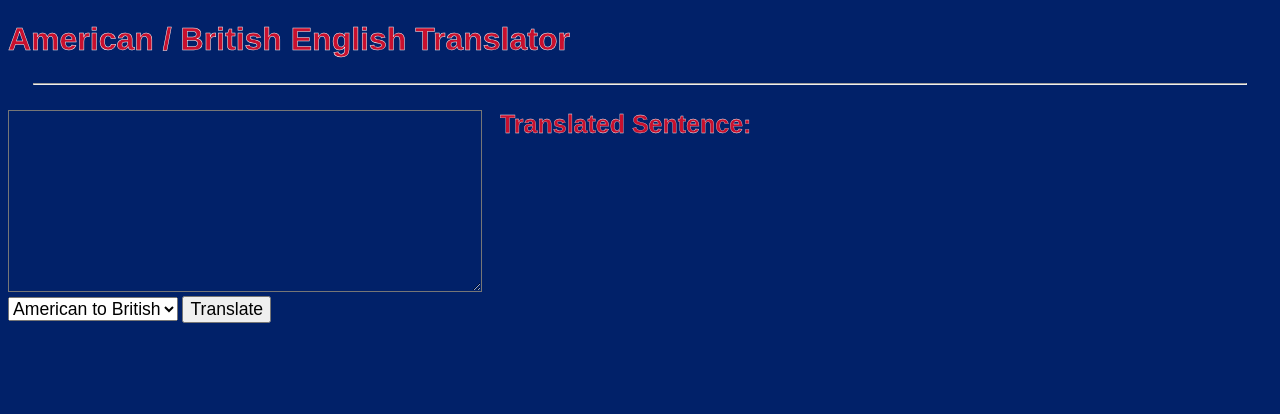
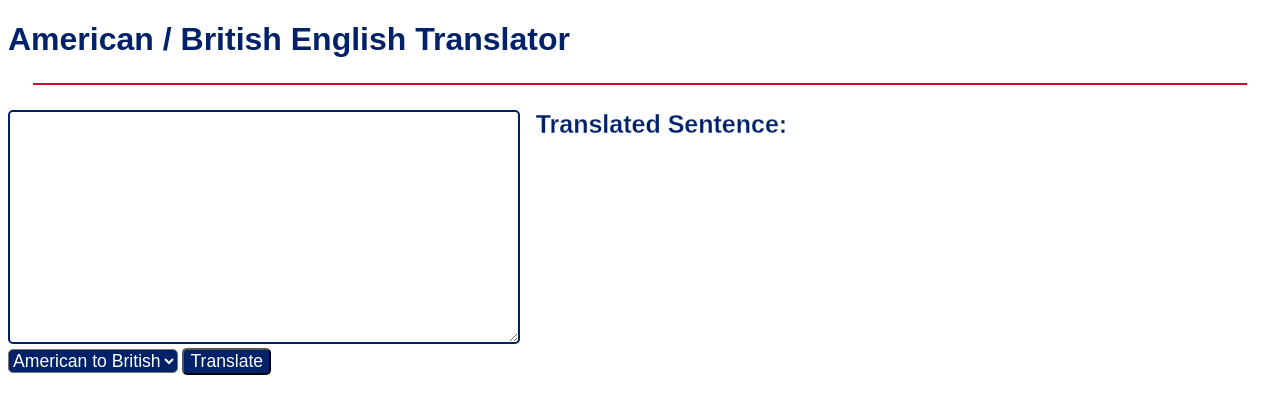
Before and after one commit to alevanni/american-british-translator, a website: page views/index.html in a window 1280 px wide. Drawn offline with Linux system fonts and the light colour scheme.

Commit message:
Inverted The background and the text colors

```diff
--- a/public/style.css
+++ b/public/style.css
@@ -1,14 +1,22 @@
 code {
   background: #d0d0d5;
 }
+:root {
+  --main-bg-color: white;
+  --main-text-color: #012169;
+  --main-text-color2: #C8102E;
+}
 body {
   font-family: Arial, sans-serif;
-  background-color: #012169;
+  background-color: var(--main-bg-color)
 }
 h1{
-  color:  #C8102E;
-  -webkit-text-stroke-color: white;
-  -webkit-text-stroke-width: 0.5px;
+  color:  var(--main-text-color);
+ /* -webkit-text-stroke-color: white;*/
+ /* -webkit-text-stroke-width: 0.5px;*/
+}
+hr {
+  border: 1px solid  var(--main-text-color2);
 }
 .container {
   display: flex;
@@ -22,7 +30,11 @@ h1{
 
 textarea {
   width: 100%;
-  background-color:  #012169;
+  font-family: Arial, sans-serif;
+  color: var(--main-text-color);
+  border: solid 2px var(--main-text-color);
+  border-radius:5px;
+  background-color: var(--main-bg-color);
 }
 
 #user-stories {
@@ -37,6 +49,16 @@ input[type="button"] {
   font-size: 1.1em;
 }
 
+#locale-select {
+  background-color: var(--main-text-color);
+  color: var(--main-bg-color);
+  border-radius: 5px;
+}
+#translate-btn{
+  background-color: var(--main-text-color);
+  color: var(--main-bg-color);
+  border-radius: 5px;
+}
 #output-container {
   width: 80%;
   display: flex;
@@ -45,7 +67,7 @@ input[type="button"] {
 
 #solution-container {
   font-weight: bold;
-  color:  #C8102E;
+  color:  var(--main-text-color);
   font-size: 25px;
   -webkit-text-stroke-color: white;
   -webkit-text-stroke-width: 0.3px;
@@ -66,7 +88,7 @@ input[type="button"] {
 }
 
 .highlight {
-  color: green;
+  color: var(--main-text-color2);
 }
 
 #text-input {
```
